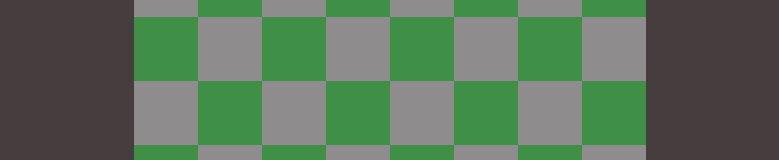
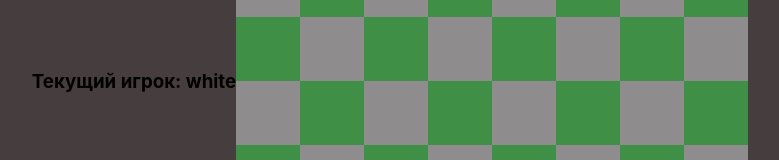
Before and after one commit to EMMMABK/Chess, a React (Create React App) app: page / in a window 1280 px wide. Shown: the part 319-479 px from the top of the page, without its empty margins (250-1029 px from the left). Built offline with nearby package versions, Linux system fonts and the light colour scheme.

Commit message:
add Players

```diff
--- a/src/App.tsx
+++ b/src/App.tsx
@@ -2,12 +2,18 @@ import React, { useEffect, useState } from 'react';
 import './App.css';
 import BoardComponent from './components/BoardComponent';
 import { Board } from './models/Board';
+import { Colors } from './models/Colors';
+import { Player } from './models/Player';
 
 function App() {
   const [board, setBoard] = useState(new Board())
+  const [whitePlayer, setWhitePlayer] = useState(new Player(Colors.WHITE))
+  const [blackPlayer, setBlackPlayer] = useState(new Player(Colors.BLACK))
+  const [currentPlayer, setcurrentPlayer] = useState<Player | null>(null);
 
   useEffect(() => {
     restart()
+    setcurrentPlayer(whitePlayer);
   }, [])
 
   function restart() {
@@ -17,11 +23,17 @@ function App() {
     setBoard(newBoard)
   }
 
+  function swapPlayer() {
+    setcurrentPlayer(currentPlayer?.color === Colors.WHITE ? blackPlayer : whitePlayer)
+  }
+
   return (
     <div className="App">
       <BoardComponent
         board={board}
         setBoard={setBoard}
+        currentPlayer={currentPlayer}
+        swapPlayer={swapPlayer}
       />
     </div>
   );
--- a/src/components/BoardComponent.tsx
+++ b/src/components/BoardComponent.tsx
@@ -1,23 +1,29 @@
 import React, { FC, useEffect, useState } from 'react';
 import { Board } from '../models/Board';
 import { Cell } from '../models/Cell';
+import { Player } from '../models/Player';
 import CellComponent from './CellComponent';
 
 interface BoardProps {
     board: Board;
     setBoard: (board: Board) => void;
+    currentPlayer: Player | null;
+    swapPlayer: () => void;
 }
 
-const BoardComponent: FC<BoardProps> = ({board, setBoard}) => {
+const BoardComponent: FC<BoardProps> = ({board, setBoard, currentPlayer, swapPlayer}) => {
     const [selectedCell, setSelectedCell] = useState<Cell | null>(null);
 
     function click(cell:Cell) {
         if(selectedCell && selectedCell !== cell && selectedCell.figure?.canMove(cell)){
             selectedCell.moveFigure(cell);
+            swapPlayer()
             setSelectedCell(null);
             updateBoard()
         }else{
+            if(cell.figure?.color === currentPlayer?.color){
                 setSelectedCell(cell)
+            }
         }
     }
 
@@ -36,6 +42,8 @@ const BoardComponent: FC<BoardProps> = ({board, setBoard}) => {
     }
 
     return (
+        <>
+            <h3>Текущий игрок: {currentPlayer?.color}</h3>
             <div className='board'>
                 {board.cells.map((row, index) =>
                     <React.Fragment key={index}>
@@ -50,6 +58,7 @@ const BoardComponent: FC<BoardProps> = ({board, setBoard}) => {
                     </React.Fragment>
                 )}
             </div>
+        </>
     );
 }
 
--- a/src/models/Player.ts
+++ b/src/models/Player.ts
@@ -1,3 +1,9 @@
+import {Colors} from "./Colors";
+
 export class Player{
+    color: Colors;
 
+    constructor(color: Colors){
+        this.color = color;
+    }
 }
```
Lines whose indentation alone changed are shown as unchanged.
